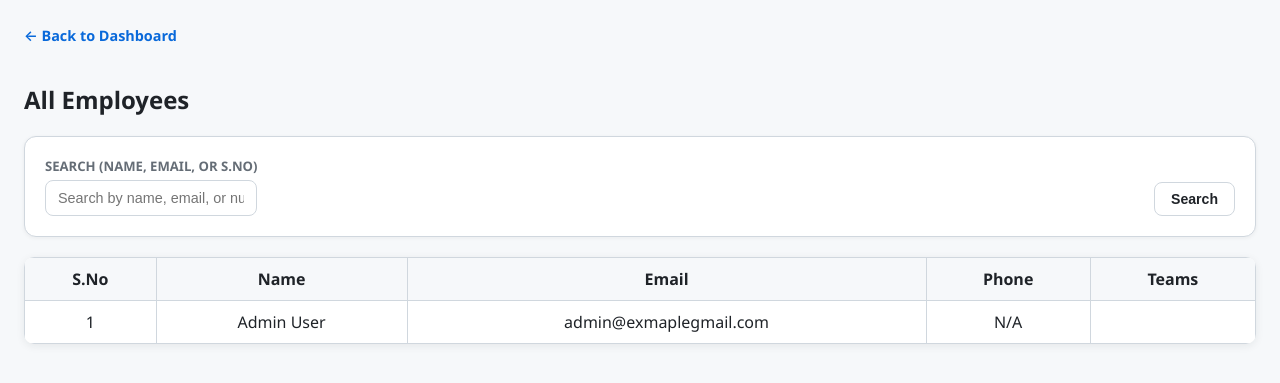
After one commit to BIBIYANAJ/-XBP-Roaster, a Flask app: page /all_employees in a window 1280 px wide. The commit adds this page. Shown: the top 383 px of the page. Run offline with Flask 3, Linux system fonts and the light colour scheme; the visitor is signed in with stand-in values (Sample User, id 1).

Commit message:
Added All Employees page with Serial Numbers and search

```diff
--- a/app.py
+++ b/app.py
@@ -1155,6 +1155,20 @@ def employee_dashboard():
     schedule_data = {s.date: s.shift_type for s in shifts}
     return render_template('employee_dashboard.html', employee=employee, dates=dates, schedule_data=schedule_data)
 
+@app.route('/all_employees')
+def all_employees():
+    if not session.get('is_admin'):
+        return redirect(url_for('login'))
+
+    search = request.args.get('search', '').lower()
+    query = Employee.query
+    if search:
+        query = query.filter(
+            (Employee.name.contains(search)) |
+            (Employee.email.contains(search))
+        )
+    employees = query.order_by(Employee.name).all()
+    return render_template('all_employees.html', employees=employees, search=search)
 # --- Send Schedules (with roster image) ---
 
 @app.route('/send_schedules', methods=['POST'])
--- a/templates/admin_dashboard.html
+++ b/templates/admin_dashboard.html
@@ -913,6 +913,7 @@
 
     <!-- Stats row -->
     <div class="stats-row">
+        <a href="{{ url_for('all_employees') }}" style="text-decoration: none; color: inherit;">
             <div class="stat-card stat-card-emp">
                 <div class="stat-header">
                     <div class="stat-label">Total employees</div>
@@ -920,6 +921,7 @@
                 </div>
                 <div class="stat-num">{{ total_employees }}</div>
             </div>
+        </a>
         <div class="stat-card stat-card-team">
             <div class="stat-header">
                 <div class="stat-label">Active teams</div>
--- /dev/null
+++ b/templates/all_employees.html
@@ -0,0 +1,61 @@
+<!DOCTYPE html>
+<html>
+<head>
+    <link rel="stylesheet" href="{{ url_for('static', filename='style.css') }}">
+</head>
+<body>
+<main>
+    <a href="{{ url_for('admin_dashboard') }}" class="back-link">← Back to Dashboard</a>
+    <h2>All Employees</h2>
+
+    <div class="search-card">
+        <form method="GET" action="{{ url_for('all_employees') }}" class="search-row">
+            <div style="flex: 1;">
+                <label>Search (Name, Email, or S.No)</label>
+                <!-- Added "oninput" for real-time filtering if needed, or just standard search -->
+                <input type="text" name="search" id="search-input" value="{{ search }}" placeholder="Search by name, email, or number...">
+            </div>
+            <button type="submit" class="button" style="width: auto;">Search</button>
+        </form>
+    </div>
+
+    <table class="roster-table">
+        <thead>
+            <tr>
+                <th>S.No</th> <!-- New Serial Column -->
+                <th>Name</th>
+                <th>Email</th>
+                <th>Phone</th>
+                <th>Teams</th>
+            </tr>
+        </thead>
+        <tbody id="emp-table-body">
+            {% for emp in employees %}
+            <tr class="emp-row" data-index="{{ loop.index }}">
+                <td>{{ loop.index }}</td> <!-- Serial Number generated by loop -->
+                <td>{{ emp.name }}</td>
+                <td>{{ emp.email }}</td>
+                <td>{{ emp.phone or 'N/A' }}</td>
+                <td>
+                    {% for team in emp.teams %}
+                        <span class="team-chip">{{ team.name }}</span>
+                    {% endfor %}
+                </td>
+            </tr>
+            {% endfor %}
+        </tbody>
+    </table>
+</main>
+
+<script>
+    // Optional: Real-time search that includes the Serial Number
+    document.getElementById('search-input').addEventListener('keyup', function() {
+        let val = this.value.toLowerCase();
+        document.querySelectorAll('.emp-row').forEach(row => {
+            let text = row.innerText.toLowerCase();
+            row.style.display = text.includes(val) ? '' : 'none';
+        });
+    });
+</script>
+</body>
+</html>
```
Lines whose indentation alone changed are shown as unchanged.
